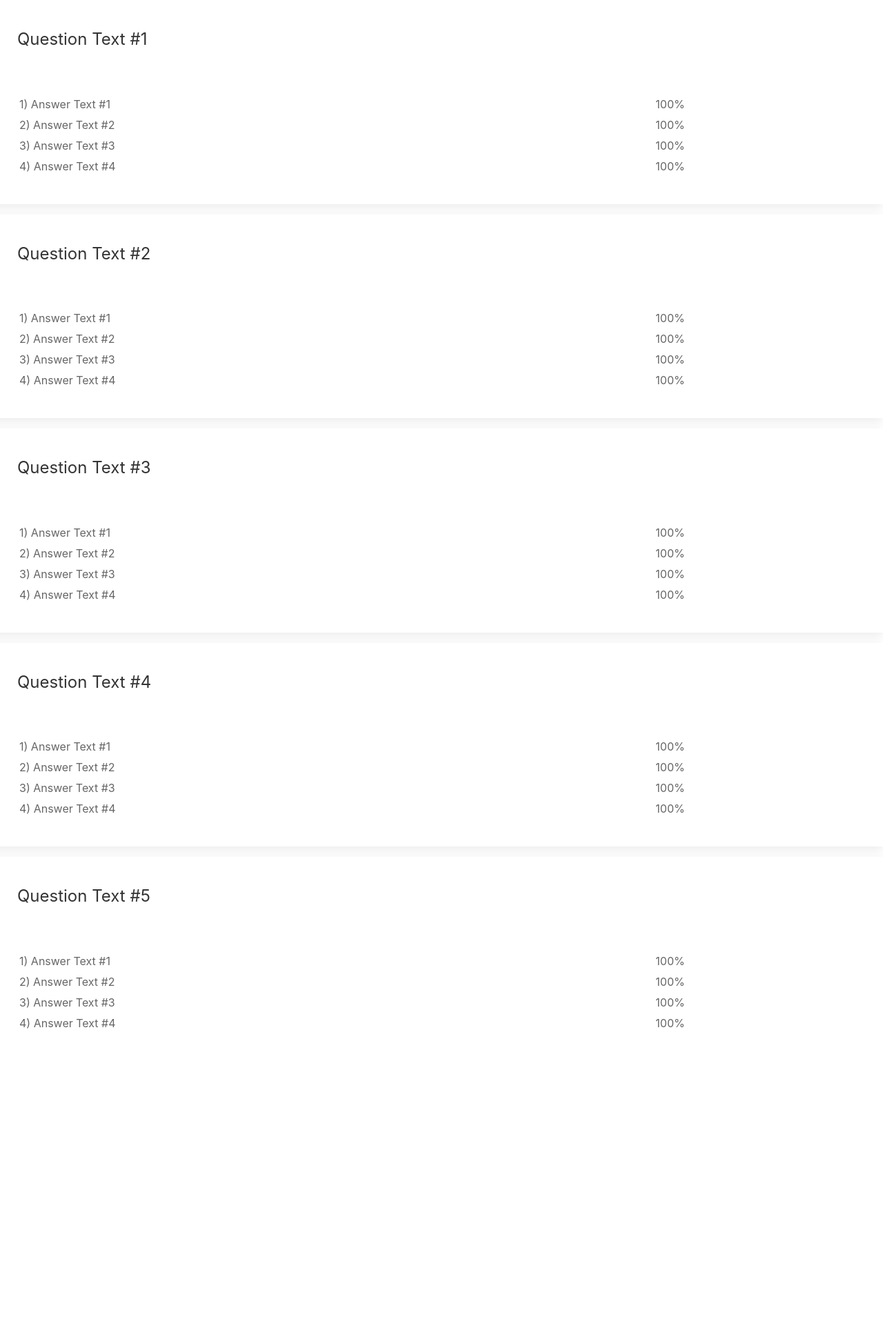
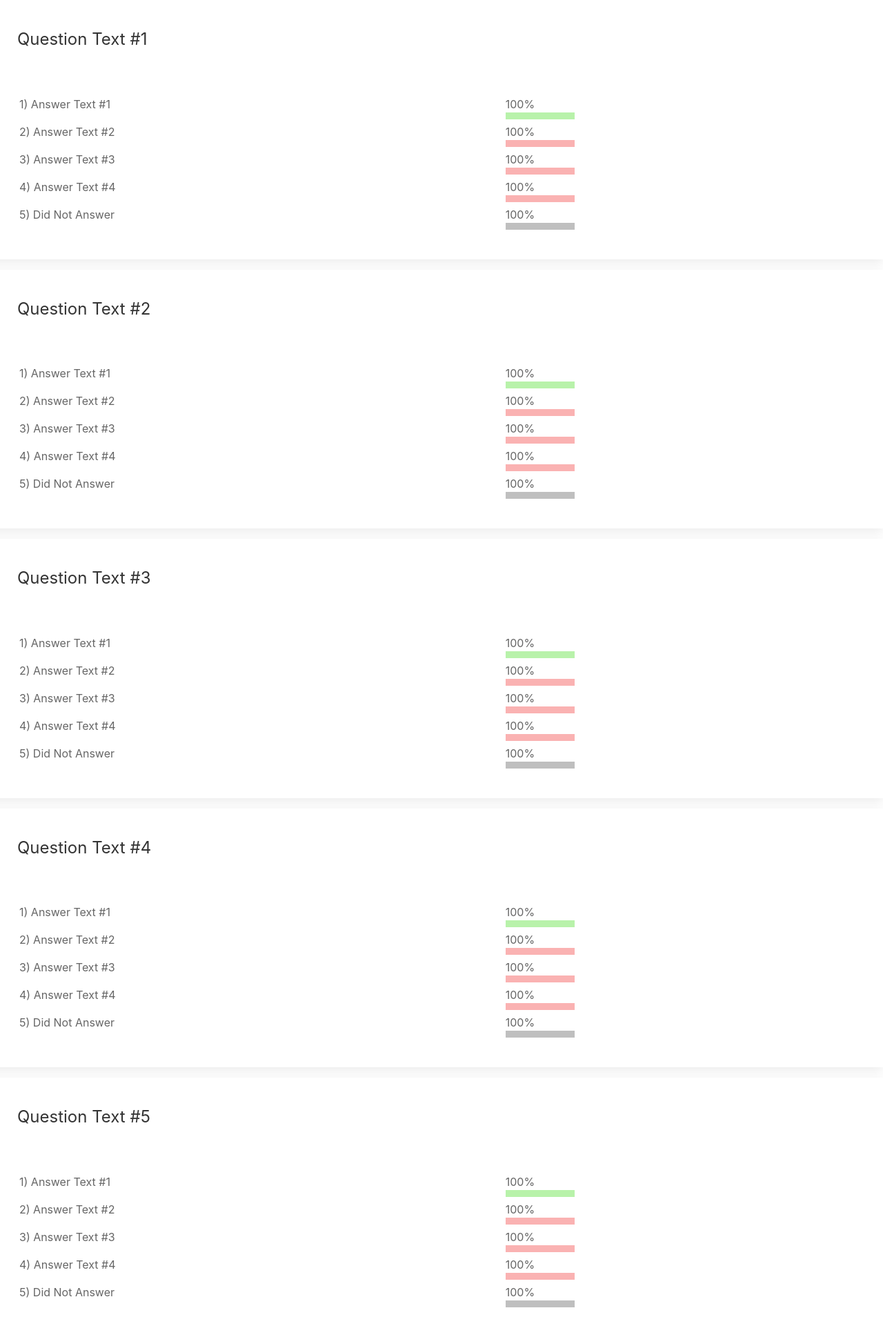
Before and after one commit to Sayem-Mohammad-Imtiaz/QuizGen, a Spring app: template src/main/resources/templates/stats.html in a window 1280 px wide. Shown: the whole page at 69% size. Before the commit the page ends 1491 px from the top, so only its background shows below. Run offline with Thymeleaf, Linux system fonts and the light colour scheme; the template is opened without the code that fills it, so the values that code supplies are empty.

Commit message:
Stats page colored bars

```diff
--- a/src/main/resources/static/css/stats.css
+++ b/src/main/resources/static/css/stats.css
@@ -1,14 +1,17 @@
 .stats-bar-green {
-    color: #73E556;
+    height: 10px;
+    background-color: #73E556;
     opacity: .5
 }
 
 .stats-bar-red {
-    color: #F23F3F;
-    opacity: .5
+    height: 10px;
+    background-color: #F23F3F;
+    opacity: .4
 }
 
 .stats-bar-grey {
-    color: #000000;
+    height: 10px;
+    background-color: #000001;
     opacity: .25
 }
--- a/src/main/resources/static/js/statscreator.js
+++ b/src/main/resources/static/js/statscreator.js
@@ -10,6 +10,9 @@ function getStats()
         }
     });
 }
+
+// Array of the correct answers
+var correct_answers = [1];
 
 
 // These will be related to the data variable eventually
@@ -28,6 +31,16 @@ for (var i=0; i<questions.length; i++) {
     for (var j=0; j<answers.length; j++){
         quiz_table.append("<tr id=\"quiz" + i + "-row" + j + "\"></tr>")
         quiz_table.append("<td>" + (j+1) + ") " + answers[j] + "</td><br>");
-        quiz_table.append("<td class=\"stats-bar-green\"> 100% </td>");
+        if (correct_answers[j] == (j+1)) {
+            quiz_table.append("<td> 100% <div class=\"stats-bar-green\" style=\"width:100px\"></div></td>");
+
+        } else {
+            quiz_table.append("<td> 100% <div class=\"stats-bar-red\" style=\"width:100px\"></div></td>");
+        }
+
     }
+    // Adds an Did Not Answer option
+    quiz_table.append("<tr id=\"quiz" + i + "-row" + 5 + "\"></tr>")
+    quiz_table.append("<td>5) Did Not Answer</td><br>");
+    quiz_table.append("<td> 100% <div class=\"stats-bar-grey\" style=\"width:100px\"></div></td>");
 }
--- a/src/main/resources/templates/stats.html
+++ b/src/main/resources/templates/stats.html
@@ -4,6 +4,7 @@
 		<title> QuizGen Quiz Generator </title>
 
         <link rel="stylesheet" type="text/css" href="../static/css/uikit.min.css" />
+        <link rel="stylesheet" type="text/css" href="../static/css/stats.css" />
 	</head>
 	<body>
 
```
